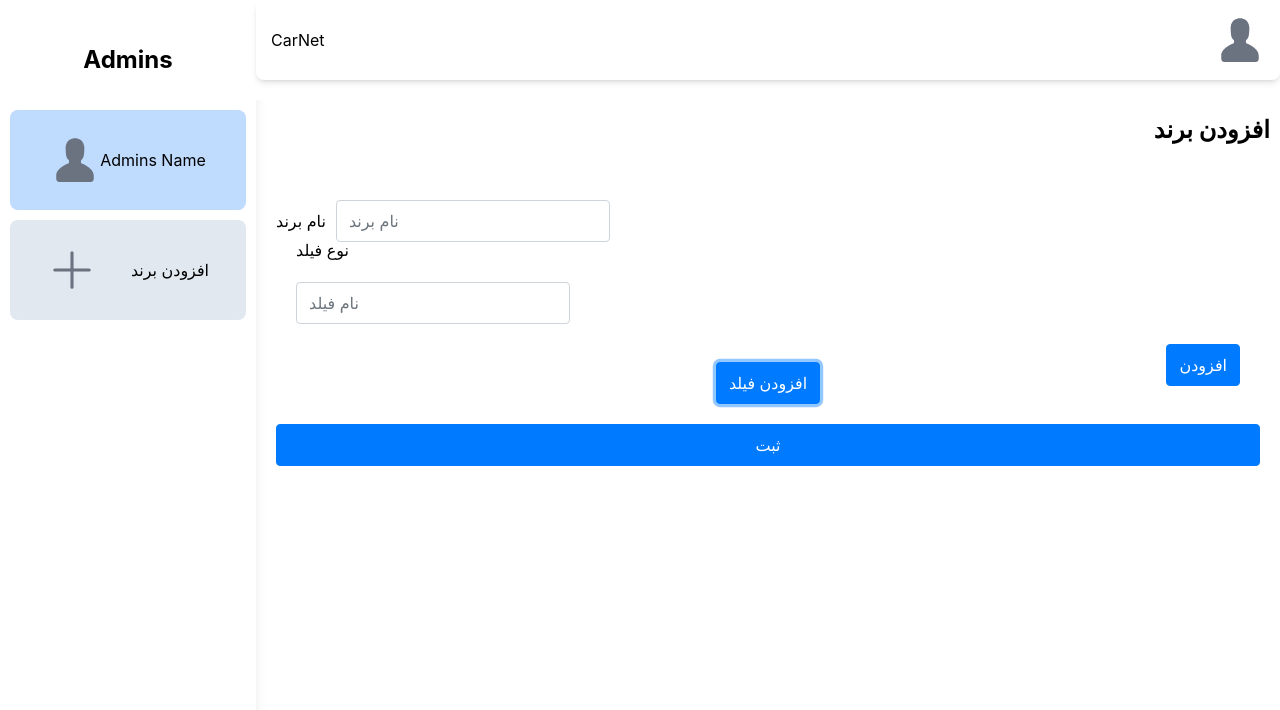
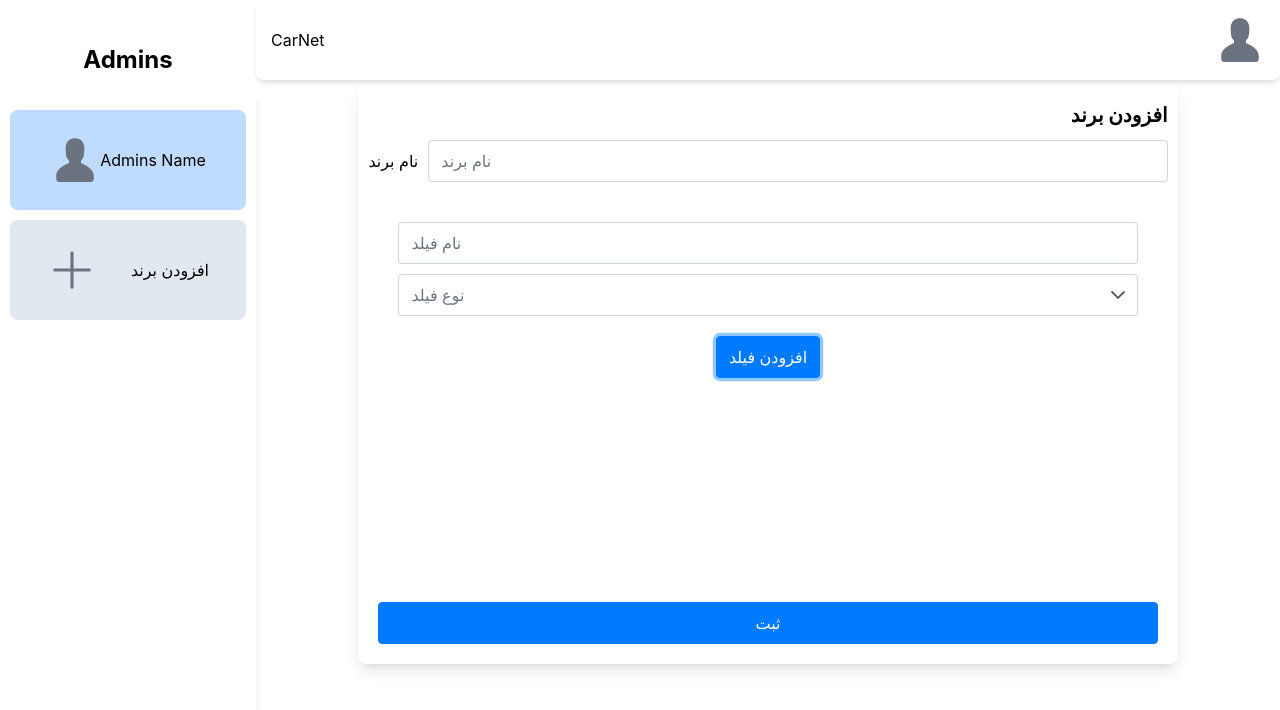
Before and after one commit to abolfazlsli/admin-car-net, a React (Create React App) app: page /addbrands in a window 1280 px wide. Both pictures are taken after a click on the button "افزودن فیلد". Shown: the top 710 px of the page. Built offline with nearby package versions, Linux system fonts and the light colour scheme.

Commit message:
added form fields

```diff
--- a/src/screens/addbrands.jsx
+++ b/src/screens/addbrands.jsx
@@ -2,10 +2,12 @@ import { useState } from "react";
 import { createBrand } from "../network/api";
 import { InputText } from 'primereact/inputtext';
 import { Button } from 'primereact/button';
+import { Dropdown } from 'primereact/dropdown';
 import React from "react";
 
 const AddBrands = () => {
     const [feildsui , setFeildsui] = useState([]);
+    const [datatosend , setDatatosend] = useState()
     const [pagedata , setPageData] = useState({
         brandname : "" ,
         feilds : []
@@ -15,18 +17,25 @@ const AddBrands = () => {
     }
     const addFeildUi = () => {
         setFeildsui([...feildsui , (
-            <div className="w-[100%] h-[100px] flex flex-col justify-center items-center rounded-lg p-[10px]">
-                <div className="flex justify-start items-center w-[100%] p-[10px]">
-                    <h1 className="text-nowrap mr-[10px]">
-                        نوع فیلد
-                    </h1>
-                    {/* <Select options={["text", "number", "date", "boolean", "select", "multi-select"]} value={pagedata.feilds[0].type} onChange={(e) => setPageData({...pagedata, feilds : [...pagedata.feilds, {type : e.value}]})} /> */}
+            <div className="w-[100%] flex flex-col justify-center items-center rounded-lg p-[10px]">
+                <div className="w-[100%]">
+                    <InputText type="text" className="w-[100%]" placeholder="نام فیلد"  />
                 </div>
-                <div className="flex justify-start items-center w-[100%] p-[10px]">
-                    <InputText type="text" placeholder="نام فیلد"  />
-                </div>
-                <div className="flex justify-end items-center w-[100%] p-[10px]">
-                    <Button type="primary" onClick={saveFeilds} label="افزودن" />
+                <div className="w-[100%] mt-[10px] mb-[10px]">
+                    <Dropdown className="w-[100%]" placeholder="نوع فیلد" options={[
+                        {
+                            label : "متن",
+                            value : "text"
+                        },
+                        {
+                            label : "عدد",
+                            value : "number"
+                        },
+                        {
+                            label : "رنگ",
+                            value : "color"
+                        },
+                    ]} />
                 </div>
             </div>
         )]);
@@ -42,25 +51,26 @@ const AddBrands = () => {
         })
     }
     return (
-        <div>
-            <div className="w-[100%] h-[100px] flex justify-end items-center rounded-lg p-[10px]">
-                <h1 className="text-2xl font-bold text-right">
+        <div className="flex justify-center items-center" >
+            <div className="w-[80%] flex flex-col justify-start items-center rounded-lg p-[10px] shadow-lg">
+                <div className="w-[100%] h-[50px] flex justify-end items-center rounded-lg">
+                    <h1 className="text-xl font-bold text-right">
                         افزودن برند
                     </h1>
                 </div>
-            <div className="w-[100%] overflow-y-scroll h-[400px] flex flex-col justify-start items-center rounded-lg p-[10px]">
-                <div className="flex justify-start items-center w-[100%] p-[10px]">
+                <div className="flex justify-start items-center w-[100%] pb-[10px]">
                         <h1 className="text-nowrap mr-[10px]">
                             نام برند
                         </h1>
-                    <InputText type="text" placeholder="نام برند" value={pagedata.brandname} onChange={(e) => setPageData({...pagedata, brandname : e.target.value})} />
+                        <InputText type="text" className="w-[100%]" placeholder="نام برند" value={pagedata.brandname} onChange={(e) => setPageData({...pagedata, brandname : e.target.value})} />
                     </div>
-
+                <div className="w-[100%] overflow-y-scroll h-[400px] flex flex-col justify-start items-center rounded-lg p-[10px]">
                     <div className="flex flex-col justify-start items-center w-[100%] p-[10px]">
                         {feildsui}
                         <Button type="primary" onClick={addFeildUi}>
                             افزودن فیلد
                         </Button>
+                    </div>
                 </div>
                 <div className="flex justify-end items-center w-[100%] p-[10px]">
                         <Button type="primary" onClick={sendHandler} className="w-[100%]" label="ثبت" />
```
Lines whose indentation alone changed are shown as unchanged.
